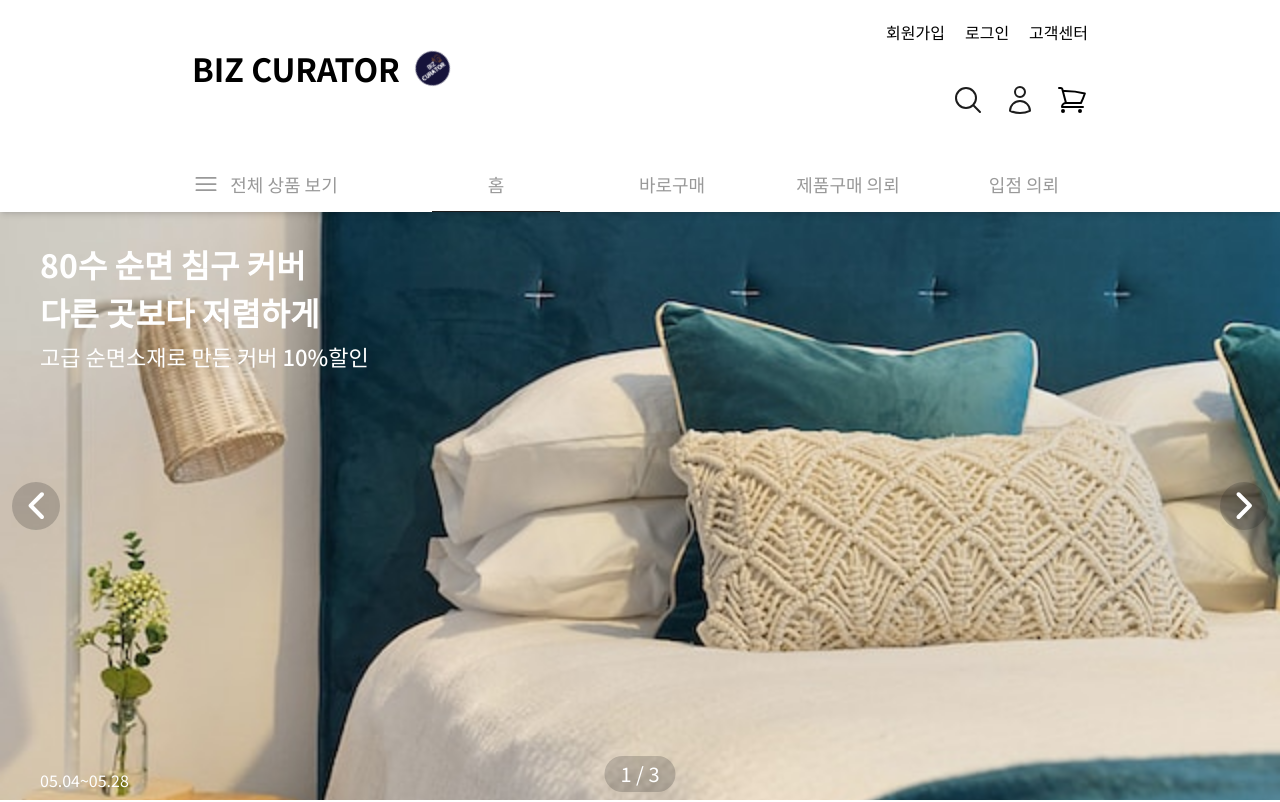
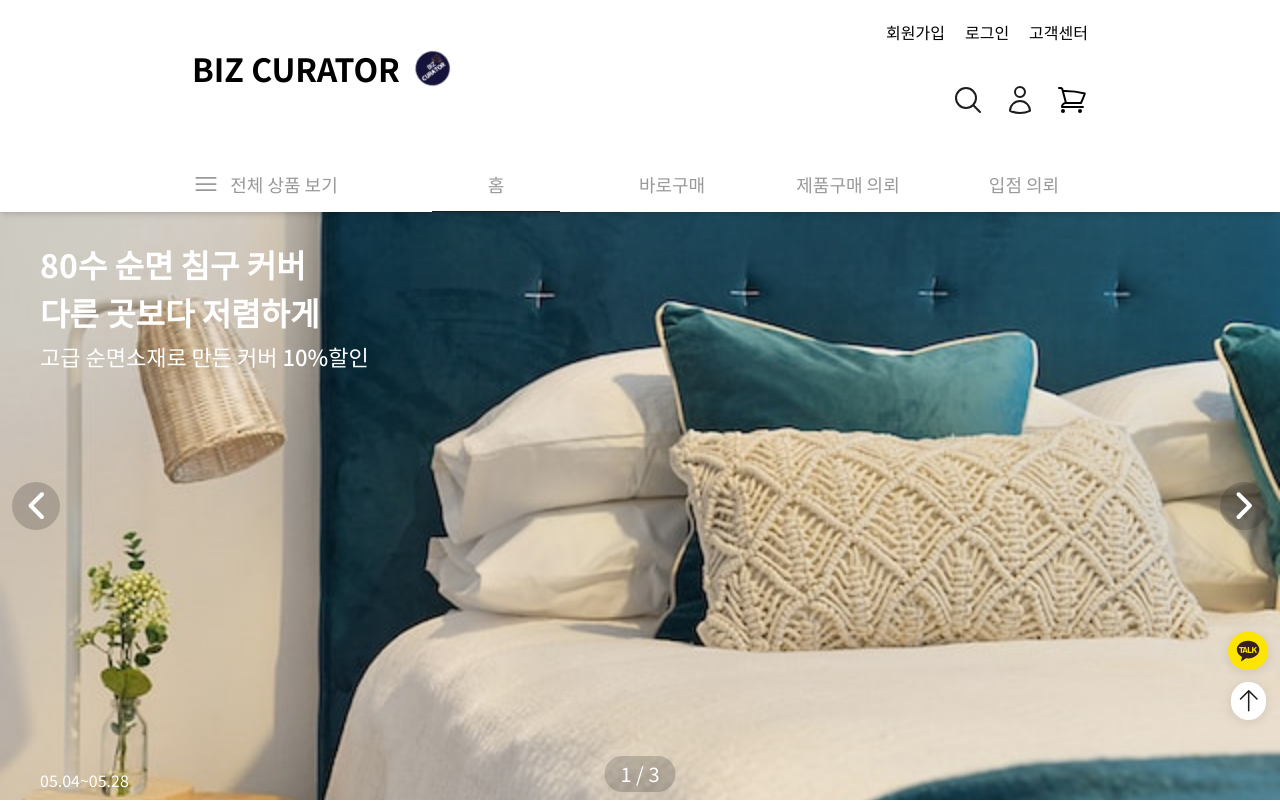
Before and after one commit to Muhan-Company/bizcurator-ecommerce, a Next.js app: page / in a window 1280 px wide. Shown: the top 802 px of the page. Built offline with nearby package versions, Linux system fonts and the light colour scheme.

Commit message:
feat: 플로팅 버튼 - Issue #39

```diff
--- a/components/Icons.tsx
+++ b/components/Icons.tsx
@@ -223,24 +223,22 @@ export const ChevronLeftIcon = ({ color = '#000', width = '24', height = '24' }:
   </svg>
 );
 
-export const ChevronRightIcon = ({ color = '#000', width = '24', height = '24' }: IconPropsType) => (
-  <svg width={width} height={height} viewBox="0 0 24 24" fill="none" xmlns="http://www.w3.org/2000/svg">
+export const ChevronRightIcon = () => (
+  <svg width="6" height="10" viewBox="0 0 6 10" fill="none" xmlns="http://www.w3.org/2000/svg">
     <path
-      fillRule="evenodd"
-      clipRule="evenodd"
-      d="M8.54289 17.9571C8.15237 17.5666 8.15237 16.9334 8.54289 16.5429L13.3358 11.75L8.54289 6.95711C8.15237 6.56658 8.15237 5.93342 8.54289 5.54289C8.93342 5.15237 9.56658 5.15237 9.95711 5.54289L15.4571 11.0429C15.8476 11.4334 15.8476 12.0666 15.4571 12.4571L9.95711 17.9571C9.56658 18.3476 8.93342 18.3476 8.54289 17.9571Z"
-      fill={color}
+      fill-rule="evenodd"
+      clip-rule="evenodd"
+      d="M0.503141 9.8302C0.332286 9.65935 0.332286 9.38234 0.503141 9.21148L4.56878 5.14584L0.503142 1.0802C0.332287 0.909348 0.332287 0.632338 0.503142 0.461484C0.673996 0.29063 0.951005 0.29063 1.12186 0.461484L5.49686 4.83648C5.66771 5.00734 5.66771 5.28435 5.49686 5.4552L1.12186 9.8302C0.951005 10.0011 0.673995 10.0011 0.503141 9.8302Z"
+      fill="#16133A"
     />
   </svg>
 );
 
-export const ChevronUpIcon = ({ color = '#000', width = '24', height = '24' }: IconPropsType) => (
-  <svg width={width} height={height} viewBox="0 0 24 24" fill="none" xmlns="http://www.w3.org/2000/svg">
+export const ChevronUpIcon = () => (
+  <svg width="19" height="22" viewBox="0 0 19 22" fill="none" xmlns="http://www.w3.org/2000/svg">
     <path
-      fillRule="evenodd"
-      clipRule="evenodd"
-      d="M18.2071 14.2071C17.8166 14.5976 17.1834 14.5976 16.7929 14.2071L12 9.41421L7.20711 14.2071C6.81658 14.5976 6.18342 14.5976 5.79289 14.2071C5.40237 13.8166 5.40237 13.1834 5.79289 12.7929L11.2929 7.29289C11.6834 6.90237 12.3166 6.90237 12.7071 7.29289L18.2071 12.7929C18.5976 13.1834 18.5976 13.8166 18.2071 14.2071Z"
-      fill={color}
+      d="M10.2803 0.219578C9.98744 -0.0733149 9.51256 -0.0733149 9.21967 0.219578L0.969669 8.46958C0.676777 8.76247 0.676777 9.23735 0.969671 9.53024C1.26256 9.82313 1.73744 9.82313 2.03033 9.53024L8.93254 2.62803V20.8413C8.93254 21.2555 9.26833 21.5913 9.68254 21.5913C10.0968 21.5913 10.4325 21.2555 10.4325 20.8413V2.49311L17.4697 9.53024C17.7626 9.82313 18.2374 9.82313 18.5303 9.53024C18.8232 9.23735 18.8232 8.76247 18.5303 8.46958L10.2803 0.219578Z"
+      fill="#1C1C1C"
     />
   </svg>
 );
@@ -453,3 +451,28 @@ export const HomeIcon = () => (
     />
   </svg>
 );
+
+export const KaKaoLogoIcon = () => (
+  <svg width="24" height="22" viewBox="0 0 24 22" fill="none" xmlns="http://www.w3.org/2000/svg">
+    <path
+      d="M12.0579 0.652588C5.83546 0.652588 0.817383 4.66701 0.817383 9.54057C0.817383 12.704 2.9049 15.4739 6.03619 17.0556L4.97637 21.0139C4.95638 21.0733 4.95331 21.1369 4.96749 21.1979C4.98167 21.2589 5.01255 21.3147 5.05666 21.3591C5.12098 21.4158 5.20373 21.4472 5.2895 21.4474C5.3606 21.4417 5.42807 21.4136 5.48219 21.3672L10.0426 18.2921C10.7158 18.385 11.3944 18.4333 12.0739 18.4366C18.2883 18.4366 23.3144 14.4222 23.3144 9.54057C23.3144 4.65898 18.2723 0.652588 12.0579 0.652588Z"
+      fill="#392020"
+    />
+    <path
+      d="M4.75105 8.13548H3.52263C3.37037 8.13989 3.22 8.1009 3.08906 8.02306C3.03093 7.98664 2.98096 7.93857 2.94227 7.88193C2.90358 7.82528 2.87702 7.76124 2.86425 7.69385C2.86035 7.65111 2.86035 7.60819 2.86425 7.56545C2.86044 7.4855 2.87596 7.40575 2.9095 7.33307C2.94305 7.26039 2.99363 7.1969 3.05695 7.14793C3.19692 7.04656 3.36587 6.99301 3.53868 6.99533H7.24002C7.39348 6.98994 7.54488 7.03202 7.67358 7.11579C7.73308 7.1506 7.78411 7.19823 7.82299 7.25516C7.86187 7.31208 7.88762 7.37691 7.89839 7.445C7.90231 7.48505 7.90231 7.52541 7.89839 7.56545C7.90217 7.64656 7.88669 7.7274 7.85319 7.80136C7.8197 7.87533 7.76915 7.94025 7.7057 7.99091C7.56913 8.09216 7.40181 8.14325 7.23199 8.13548H6.04371V12.3587C6.04853 12.4487 6.03461 12.5386 6.00282 12.6229C5.97103 12.7072 5.92207 12.7841 5.85904 12.8485C5.7986 12.91 5.72595 12.9583 5.64575 12.9901C5.56555 13.0219 5.47957 13.0365 5.39336 13.0331C5.24258 13.0374 5.09499 12.9892 4.97586 12.8967C4.86245 12.8063 4.78547 12.6779 4.75908 12.5353C4.75115 12.4767 4.75115 12.4173 4.75908 12.3587L4.75105 8.13548Z"
+      fill="#FEE500"
+    />
+    <path
+      d="M8.25294 7.30849C8.28825 7.17637 8.37119 7.06196 8.48578 6.98731C8.60788 6.91811 8.74702 6.88472 8.88723 6.89097H9.19232C9.3411 6.88564 9.48843 6.92178 9.61786 6.99535C9.75501 7.08758 9.85246 7.228 9.89084 7.38876L11.4966 11.9251C11.5383 12.0435 11.5731 12.1642 11.601 12.2865C11.6037 12.3373 11.6037 12.3882 11.601 12.439C11.6037 12.5172 11.5893 12.5951 11.5588 12.6672C11.5283 12.7394 11.4824 12.804 11.4244 12.8565C11.3681 12.9142 11.3006 12.9596 11.226 12.99C11.1514 13.0204 11.0713 13.035 10.9908 13.0331C10.867 13.0454 10.7426 13.0157 10.6377 12.9487C10.5329 12.8817 10.4536 12.7814 10.4127 12.6638L10.0755 11.6763H7.9639L7.62669 12.6638C7.5868 12.7837 7.50658 12.886 7.39971 12.9533C7.29283 13.0207 7.16591 13.0489 7.04057 13.0331C6.9048 13.0367 6.77182 12.9942 6.66321 12.9127C6.5574 12.8285 6.48601 12.7086 6.46249 12.5755C6.45823 12.5301 6.45823 12.4844 6.46249 12.439C6.4487 12.3593 6.4487 12.2779 6.46249 12.1982C6.46249 12.1099 6.51869 12.0134 6.55081 11.9251L8.25294 7.30849ZM9.05583 8.36033L8.29308 10.769H9.81055L9.05583 8.36033Z"
+      fill="#FEE500"
+    />
+    <path
+      d="M11.7849 7.56555C11.7767 7.38537 11.8402 7.2093 11.9615 7.0758C12.0232 7.01361 12.0972 6.965 12.1788 6.93319C12.2604 6.90139 12.3477 6.887 12.4352 6.89105C12.5856 6.88929 12.7324 6.93731 12.8527 7.02758C12.9642 7.12176 13.0383 7.25276 13.0615 7.39688C13.0694 7.4528 13.0694 7.50963 13.0615 7.56555V11.7888H15.2694C15.4225 11.7868 15.5729 11.8285 15.703 11.9091C15.7614 11.9452 15.8117 11.9932 15.8504 12.0499C15.8891 12.1066 15.9155 12.1708 15.9278 12.2383C15.9278 12.2383 15.9278 12.3187 15.9278 12.3588C15.9316 12.4388 15.9161 12.5184 15.8826 12.5911C15.849 12.6638 15.7984 12.7273 15.7351 12.7763C15.5951 12.8777 15.4262 12.9311 15.2534 12.9288H12.5396C12.3668 12.9399 12.195 12.895 12.0498 12.8004C11.92 12.7034 11.8335 12.5592 11.809 12.399C11.8031 12.3108 11.8031 12.2222 11.809 12.134L11.7849 7.56555Z"
+      fill="#FEE500"
+    />
+    <path
+      d="M16.0727 7.56559C16.0679 7.38593 16.1309 7.21107 16.2493 7.07584C16.3696 6.96649 16.524 6.90192 16.6864 6.89315C16.8487 6.88437 17.0091 6.93188 17.1405 7.02762C17.2545 7.12097 17.3314 7.25191 17.3573 7.39692C17.3613 7.45305 17.3613 7.50946 17.3573 7.56559V9.53264L19.3886 7.18816C19.4669 7.10817 19.55 7.03317 19.6375 6.96342C19.72 6.91431 19.8145 6.88921 19.9105 6.89109C20.0508 6.89032 20.1881 6.93235 20.3039 7.01154C20.3585 7.0483 20.4051 7.09573 20.441 7.15091C20.4769 7.20609 20.5012 7.26791 20.5127 7.33272C20.5159 7.34861 20.5159 7.36505 20.5127 7.38094C20.5088 7.39947 20.5088 7.41857 20.5127 7.4371C20.5124 7.52159 20.4903 7.6046 20.4484 7.67801C20.4058 7.75573 20.3547 7.82836 20.2959 7.89471L18.9631 9.35603L20.5689 11.845V11.9252C20.6522 12.0403 20.7172 12.1677 20.7616 12.3027V12.3428C20.7709 12.4358 20.7574 12.5297 20.7225 12.6164C20.6875 12.7031 20.6321 12.78 20.5608 12.8406C20.4269 12.9418 20.263 12.9955 20.0952 12.9932C19.9836 12.9977 19.8728 12.9728 19.774 12.9208C19.6671 12.8491 19.579 12.7527 19.5171 12.6398L18.0237 10.2312L17.3091 10.9779V12.3187C17.3139 12.4983 17.2509 12.6732 17.1325 12.8084C17.069 12.8704 16.9936 12.9189 16.9107 12.9506C16.8279 12.9824 16.7394 12.9969 16.6508 12.9932C16.5026 12.9963 16.3579 12.948 16.2413 12.8566C16.1279 12.7662 16.0509 12.638 16.0245 12.4954C16.0166 12.4368 16.0166 12.3773 16.0245 12.3187L16.0727 7.56559Z"
+      fill="#FEE500"
+    />
+  </svg>
+);
--- /dev/null
+++ b/components/body/FloatingButton.tsx
@@ -0,0 +1,18 @@
+import { ChevronUpIcon, KaKaoLogoIcon } from '../Icons';
+
+export default function FloatingButton() {
+  const scrollToTop = () => {
+    window.scrollTo(0, 0);
+  };
+
+  return (
+    <div className="fixed bottom-20 right-3 z-10 flex flex-col items-center gap-y-3">
+      <button className="bg-[#FEE500] rounded-full p-2 shadow-[0px_2px_12px_rgba(0,0,0,0.1)]">
+        <KaKaoLogoIcon />
+      </button>
+      <button onClick={scrollToTop} className="shadow-[0px_2px_12px_rgba(0,0,0,0.1)] rounded-full bg-white p-2">
+        <ChevronUpIcon />
+      </button>
+    </div>
+  );
+}
--- a/components/body/RequestBanner.tsx
+++ b/components/body/RequestBanner.tsx
@@ -1,4 +1,5 @@
 import Link from 'next/link';
+import { ChevronRightIcon } from '../Icons';
 
 export default function RequestBanner() {
   return (
@@ -9,14 +10,7 @@ export default function RequestBanner() {
         </h1>
         <h3 className="flex items-center gap-x-2 font-normal text-primary text-button-sm lg:text-title-md text-center">
           <span>무료로 의뢰하고 시간을 절약하세요</span>
-          <svg width="6" height="10" viewBox="0 0 6 10" fill="none" xmlns="http://www.w3.org/2000/svg">
-            <path
-              fill-rule="evenodd"
-              clip-rule="evenodd"
-              d="M0.503141 9.8302C0.332286 9.65935 0.332286 9.38234 0.503141 9.21148L4.56878 5.14584L0.503142 1.0802C0.332287 0.909348 0.332287 0.632338 0.503142 0.461484C0.673996 0.29063 0.951005 0.29063 1.12186 0.461484L5.49686 4.83648C5.66771 5.00734 5.66771 5.28435 5.49686 5.4552L1.12186 9.8302C0.951005 10.0011 0.673995 10.0011 0.503141 9.8302Z"
-              fill="#16133A"
-            />
-          </svg>
+          <ChevronRightIcon />
         </h3>
       </Link>
     </div>
--- a/pages/index.tsx
+++ b/pages/index.tsx
@@ -8,6 +8,7 @@ import Recommendation from '@/components/body/Recommendation';
 import Footer from '@/components/footer/Footer';
 import NavBar from '@/components/footer/NavBar';
 import RequestBanner from '@/components/body/RequestBanner';
+import FloatingButton from '@/components/body/FloatingButton';
 
 export default function Home() {
   return (
@@ -21,6 +22,7 @@ export default function Home() {
       <Recommendation />
       <RequestBanner />
       <Footer />
+      <FloatingButton />
       <NavBar />
     </main>
   );
```
